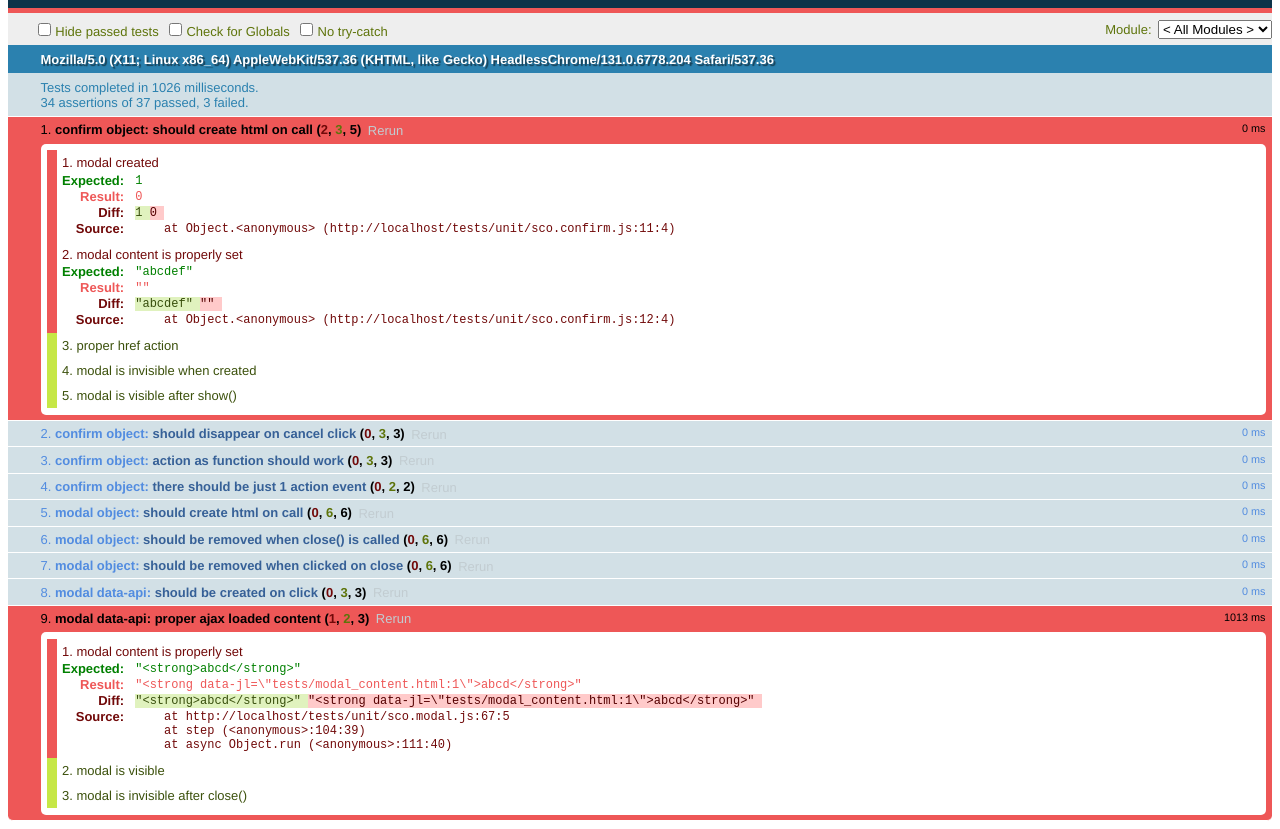
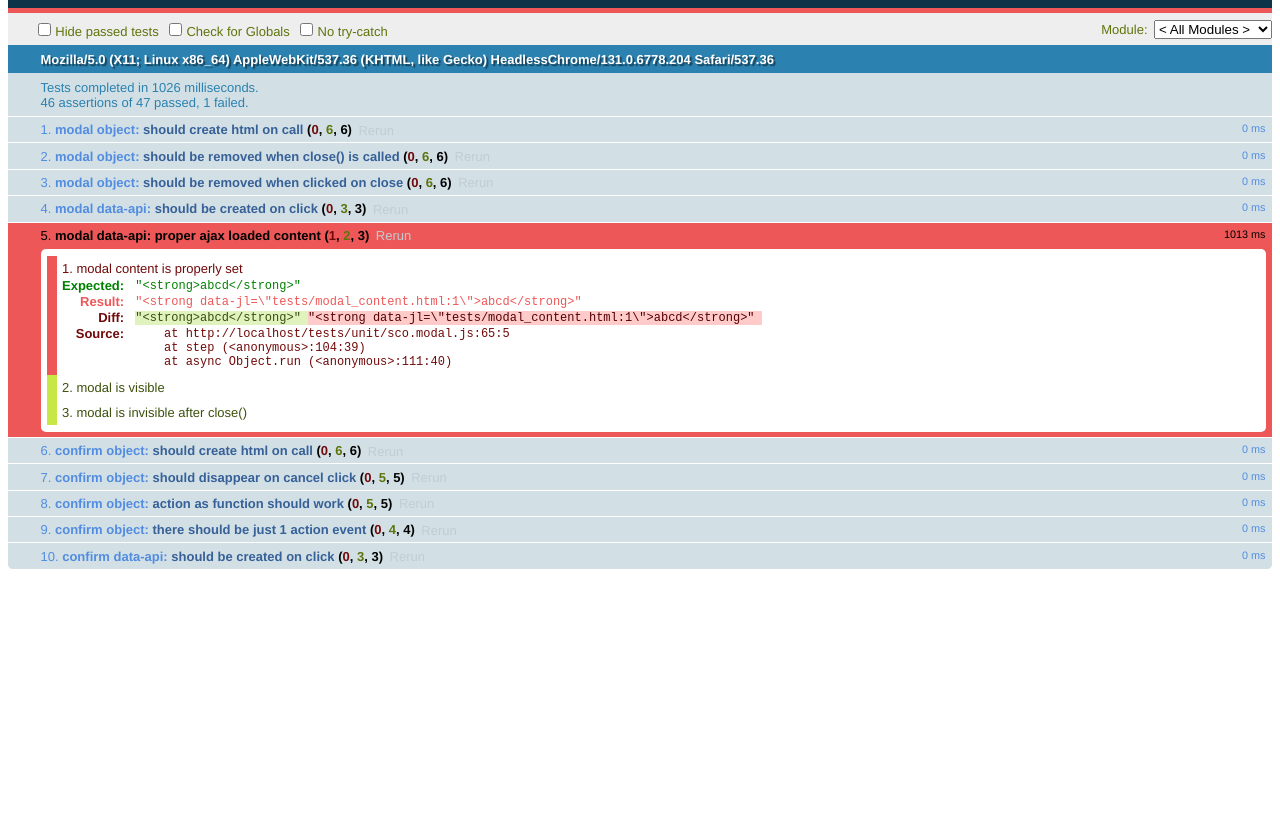
Before and after one commit to terebentina/sco.js, a plain HTML site: page tests/index.html in a window 1280 px wide. Shown: the part 48-877 px from the top of the page. After the commit the page ends 800 px from the top, so only its background shows below. Drawn offline with Linux system fonts and the light colour scheme.

Commit message:
confirm passing unit tests

```diff
--- a/js/sco.confirm.js
+++ b/js/sco.confirm.js
@@ -25,37 +25,39 @@
 	var pluginName = 'scojs_confirm';
 
 	function Confirm(options) {
+		this.options = $.extend({}, $.fn[pluginName].defaults, options);
+
+		var $modal = $(this.options.target);
+		if (!$modal.length) {
+			$modal = $('<div class="modal" id="' + this.options.target.substr(1) + '"><div class="modal-body inner"/><div class="modal-footer"><a class="btn cancel" href="#" data-dismiss="modal">cancel</a> <a href="#" class="btn btn-danger" data-action="1">yes</a></div></div>').appendTo(this.options.appendTo).hide();
+			if (typeof this.options.action == 'function') {
 				var self = this;
-
-		var init = function() {
-			self.options = $.extend({}, $.fn[pluginName].defaults, options);
-
-			var $modal = $(self.options.target);
-			if (!$modal.length) {
-				$modal = $('<div class="modal" id="' + self.options.target.substr(1) + '"><div class="modal-body inner"/><div class="modal-footer"><a class="btn cancel" href="#" data-dismiss="modal">cancel</a> <a href="#" class="btn btn-danger" data-action="1">yes</a></div></div>').appendTo(self.options.appendTo).hide();
-				if (typeof self.options.action == 'function') {
 				$modal.find('[data-action]').attr('href', '#').on('click.' + pluginName, function(e) {
 					e.preventDefault();
 					self.options.action.call(self);
 					self.close();
 				});
-				} else if (typeof self.options.action == 'string') {
-					$modal.find('[data-action]').attr('href', self.options.action);
+			} else if (typeof this.options.action == 'string') {
+				$modal.find('[data-action]').attr('href', this.options.action);
 			}
 		}
-			self.scomodal = $.scojs_modal(self.options);
-		};
-
-		init();
+		this.scomodal = $.scojs_modal(this.options);
 	}
 
 	$.extend(Confirm.prototype, {
 		show: function() {
 			this.scomodal.show();
+			return this;
 		}
 
 		,close: function() {
 			this.scomodal.close();
+			return this;
+		}
+
+		,destroy: function() {
+			this.scomodal.destroy();
+			return this;
 		}
 	});
 
--- a/tests/index.html
+++ b/tests/index.html
@@ -22,7 +22,7 @@
 	<script src="../js/sco.confirm.js"></script>
 
 	<!-- unit tests -->
+	<script src="unit/sco.modal.js"></script>
 	<script src="unit/sco.confirm.js"></script>
-	<script src="unit/sco.modal.js"></script>
 </body>
 </html>
--- a/tests/unit/sco.confirm.js
+++ b/tests/unit/sco.confirm.js
@@ -1,19 +1,23 @@
 $(function () {
 
-	module('confirm object');
+	module('confirm object', {
+		teardown: function() {
+			equal($('#confirm_modal').length, 0, 'no modal remaining after test');
+			equal($('.modal-backdrop').length, 0, 'backdrop doesn\'t exist');
+		}
+	});
 
 		test('should create html on call', function() {
 			var $modal = $.scojs_confirm({
 					action: '/bla'
 					,content: 'abcdef'
 					,appendTo: '#qunit-fixture'
-				});
-			equal($('#confirm_modal.confirm_modal').length, 1, 'modal created');
-			equal($('#confirm_modal').find('.inner').text(), 'abcdef', 'modal content is properly set');
-			equal($('#confirm_modal').find('[data-action]').attr('href'), '/bla', 'proper href action');
-			equal($('#confirm_modal').css('display'), 'none', 'modal is invisible when created');
-			$modal.show();
-			equal($('#confirm_modal').css('display'), 'block', 'modal is visible after show()');
+				}).show();
+			equal($('#qunit-fixture #confirm_modal.confirm_modal').length, 1, 'modal created');
+			equal($('#qunit-fixture #confirm_modal').find('.inner').text(), 'abcdef', 'modal content is properly set');
+			equal($('#qunit-fixture #confirm_modal').find('[data-action]').attr('href'), '/bla', 'proper href action');
+			equal($('#qunit-fixture #confirm_modal').css('display'), 'block', 'modal is visible after show()');
+			$modal.destroy();
 		});
 
 		test('should disappear on cancel click', function() {
@@ -21,12 +25,12 @@ $(function () {
 					action: '/bla'
 					,content: 'abcdef'
 					,appendTo: '#qunit-fixture'
-				});
-			$modal.show();
+				}).show();
 			$('#confirm_modal').find('[data-dismiss]').trigger('click');
 			equal($('#confirm_modal').length, 1, 'modal still exists');
 			equal($('#confirm_modal').css('display'), 'none', 'modal is hidden');
 			equal($('#confirm_modal .inner').text(), '', 'modal content is cleaned');
+			$modal.destroy();
 		});
 
 		test('action as function should work', function() {
@@ -36,13 +40,13 @@ $(function () {
 					}
 					,content: 'abcdef'
 					,appendTo: '#qunit-fixture'
-				});
-			$modal.show();
+				}).show();
 			equal($('.test').length, 0, 'nothing before clicking on action');
 			equal($('#confirm_modal').find('[data-action]').attr('href'), '#', 'action href is #');
 			$('#confirm_modal').find('[data-action]').trigger('click');
 			equal($('.test').length, 1, 'action worked properly after click');
 			$('.test').remove();
+			$modal.destroy();
 		});
 
 		test('there should be just 1 action event', function() {
@@ -52,20 +56,32 @@ $(function () {
 					}
 					,content: 'abcdef'
 					,appendTo: '#qunit-fixture'
-				})
+				}).show()
 				,$modal2 = $.scojs_confirm({
 					action: function() {
 						$(document.body).append('<div class="test"/>');
 					}
 					,content: 'abcdef'
 					,appendTo: '#qunit-fixture'
-				})
+				}).show()
 				;
-			$modal1.show();
-			$modal2.show();
 			equal($('.test').length, 0, 'nothing before clicking on action');
 			$('#confirm_modal').find('[data-action]').trigger('click');
 			equal($('.test').length, 1, 'action worked properly after click');
 			$('.test').remove();
+			$modal1.destroy();
+			$modal2.destroy();
 		});
+
+	module('confirm data-api');
+
+		test('should be created on click', function() {
+			var $fixture = $('#qunit-fixture');
+			$fixture.append('<a href="#" id="link" data-trigger="confirm" data-append-to="#qunit-fixture">click me</a>');
+			$fixture.find('#link').trigger('click');
+			equal($('#confirm_modal').length, 1, '.modal created');
+			equal($('.modal-backdrop').length, 1, '.modal-backdrop created');
+			equal($('.modal .inner').text(), 'Are you sure you want to delete this?', 'modal content is properly set');
+		});
+
 });
--- a/tests/unit/sco.modal.js
+++ b/tests/unit/sco.modal.js
@@ -1,6 +1,4 @@
 $(function () {
-
-	QUnit.config.reorder = false;
 
 	module('modal object', {
 		teardown: function() {
```
Lines whose indentation alone changed are shown as unchanged.
